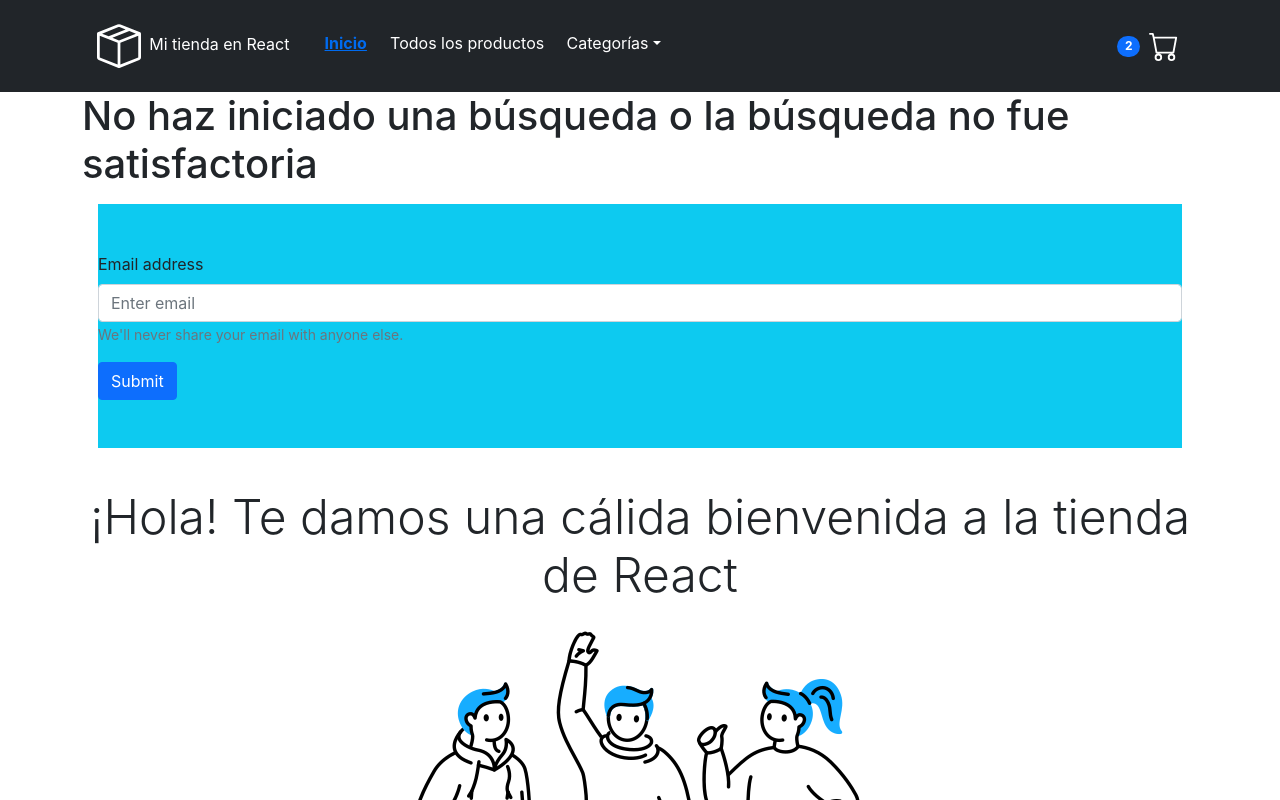
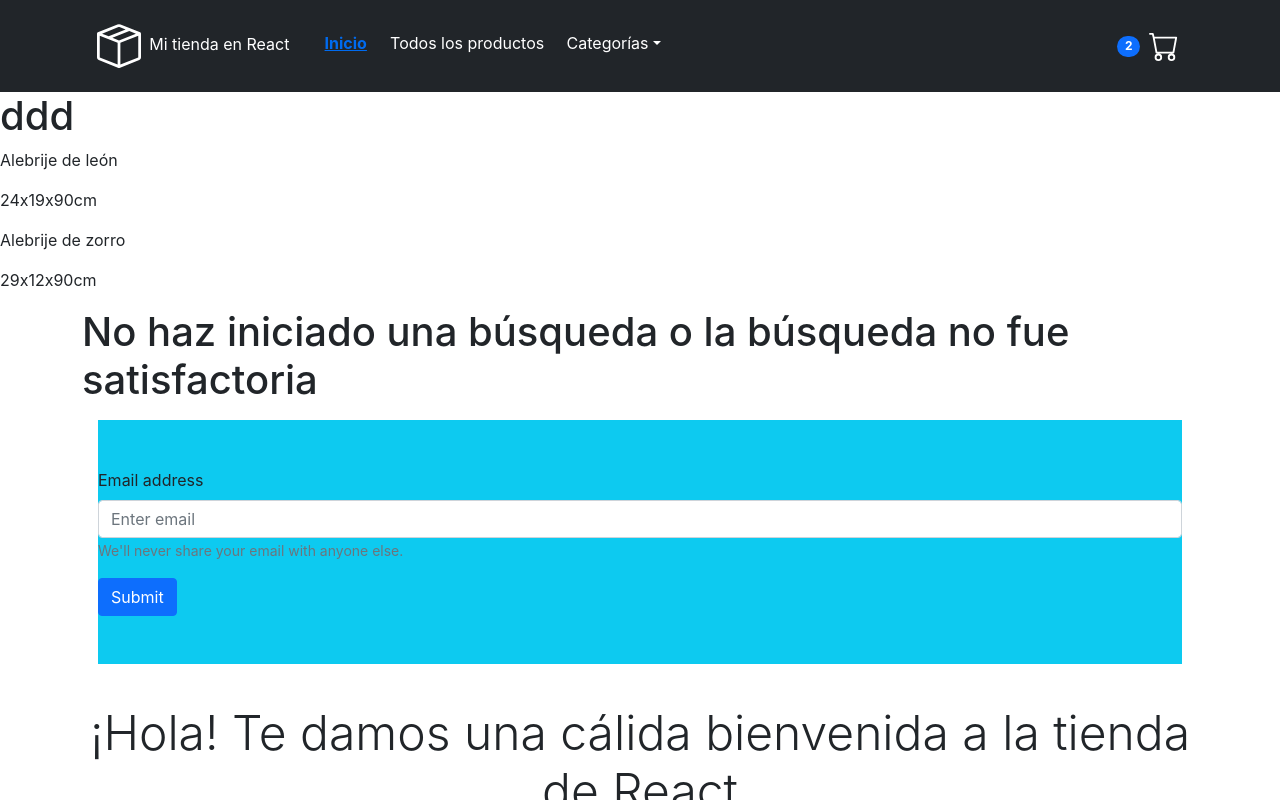
Before and after one commit to jorgefalconcampos/e-commerce-react, a React (Vite) app: page / in a window 1280 px wide. Shown: the top 800 px of the page. Built offline with nearby package versions, Linux system fonts and the light colour scheme.

Commit message:
item context prueba

```diff
--- a/src/App.jsx
+++ b/src/App.jsx
@@ -1,39 +1,47 @@
 // librerías/dependencias
-import { BrowserRouter, Routes, Route, Navigate } from "react-router-dom"
+import { BrowserRouter, Routes, Route, Navigate } from "react-router-dom";
+import { ItemsProvider } from "./components/Context/ItemsContext";
+import ItemList from "./components/Context/ItemList";
 // componentes
-import NavBar from "./components/NavBar/NavBar"
-import Home from "./components/Home/Home"
-import Error404 from './components/General/Errors/Error404'
+import NavBar from "./components/NavBar/NavBar";
+import Home from "./components/Home/Home";
+import Error404 from "./components/General/Errors/Error404";
 // import Formulario from "./components/Formulario/Formulario"
-import CartDetail from './components/Cart/CartDetail/CartDetail'
-import ItemListContainer from "./components/ItemListContainer/ItemListContainer"
-import ItemDetailContainer from './components/ItemDetailContainer/ItemDetailContainer'
-import Footer from './components/Footer/Footer'
+import CartDetail from "./components/Cart/CartDetail/CartDetail";
+import ItemListContainer from "./components/ItemListContainer/ItemListContainer";
+import ItemDetailContainer from "./components/ItemDetailContainer/ItemDetailContainer";
+import Footer from "./components/Footer/Footer";
 // estilos
-import "./App.css"
-import 'bootstrap/dist/css/bootstrap.min.css';
-
+import "./App.css";
+import "bootstrap/dist/css/bootstrap.min.css";
 
 function App() {
   return (
-     <BrowserRouter>
-        <NavBar/>
-           <Routes>
-            <Route index path="/" element={<Home/>} />
-            {/* <Route path="/categories" element={<ItemListContainer/>} /> */}
-            <Route path="/products" element={<ItemListContainer/>} />
-            <Route path="/categories/:categoryName" element={<ItemListContainer/>} />
-            <Route path="/detail/:productId" element={<ItemDetailContainer/>} />
-            <Route path="/cart" element={<CartDetail/>} />
-            <Route path="*" element={<Error404/>}/>
-            {/* <Route path="*" element={ <Navigate to="/"/>}  /> */}
-            {/* <Route path="/contact" element={<Formulario input = { Input }></Formulario>} /> */}
-          </Routes>
-          <Footer/>
+    <BrowserRouter>
+      <ItemsProvider>
+        <NavBar />
+        <ItemList/>
 
+
+
+        <Routes>
+          <Route index path="/" element={<Home />} />
+          {/* <Route path="/categories" element={<ItemListContainer/>} /> */}
+          <Route path="/products" element={<ItemListContainer />} />
+          <Route
+            path="/categories/:categoryName"
+            element={<ItemListContainer />}
+          />
+          <Route path="/detail/:productId" element={<ItemDetailContainer />} />
+          <Route path="/cart" element={<CartDetail />} />
+          <Route path="*" element={<Error404 />} />
+          {/* <Route path="*" element={ <Navigate to="/"/>}  /> */}
+          {/* <Route path="/contact" element={<Formulario input = { Input }></Formulario>} /> */}
+        </Routes>
+        <Footer />
+      </ItemsProvider>
     </BrowserRouter>
-
-  )
+  );
 }
 
-export default App
+export default App;
--- /dev/null
+++ b/src/components/Context/ItemList.jsx
@@ -0,0 +1,21 @@
+import { useContext } from "react";
+import { ItemsContext } from "./ItemsContext";
+import ItemsCard from "./ItemsCard";
+
+const ItemList = () => {
+  const [items, setItems] = useContext(ItemsContext);
+
+  console.log(items);
+
+  return (
+    <>
+      <h1>ddd</h1>
+
+      {items.map((item, index) => (
+        <ItemsCard key={index} data={item} />
+      ))}
+    </>
+  );
+};
+
+export default ItemList;
--- /dev/null
+++ b/src/components/Context/ItemsCard.jsx
@@ -0,0 +1,12 @@
+import React from 'react'
+
+const ItemsCard = ({ data }) => {
+  return (
+    <div>
+        <p>{data.nombre}</p>
+        <p>{data.medidas}</p>
+    </div>
+  )
+}
+
+export default ItemsCard
--- a/src/helpers/getFetch.js
+++ b/src/components/Context/ItemsContext.jsx
@@ -1,6 +1,8 @@
-import { articulos } from "../static/images_index.js"
+import { createContext, useState } from "react";
 
-let productos = [
+export const ItemsContext = createContext();
+
+const initialState = [
   {
     id: 1,
     nombre: "Alebrije de león",
@@ -11,12 +13,7 @@ let productos = [
     precio: 390,
     divisa: "MXN",
     disponible: 7,
-    img: [
-      articulos.art1_img1,
-      articulos.art1_img2,
-      articulos.art1_img3,
-      articulos.art1_img4,
-    ]
+
   },
   {
     id: 2,
@@ -28,17 +25,16 @@ let productos = [
     precio: 790,
     divisa: "MXN",
     disponible: 12,
-    img: [ articulos.art2_img1, articulos.art2_img2 ]
+
   },
 ];
 
-export const getFetch = new Promise((resolve, rejected) => {
-  let condition = true;
-  if (condition) {
-    setTimeout(() => {
-      resolve(productos);
-    }, 2000);
-  } else {
-    rejected("400 Not found");
-  }
-});
+export const ItemsProvider = ({ children }) => {
+    const [items, setItems] = useState(initialState);
+
+    return (
+        <ItemsContext.Provider value={[items, setItems]}>
+            {children}
+        </ItemsContext.Provider>
+    )
+}
--- a/src/components/Home/EventsAndContext.jsx
+++ b/src/components/Home/EventsAndContext.jsx
@@ -9,7 +9,7 @@ import { useState } from "react";
 import axios from "axios";
 
 const EventsAndContext = () => {
-  // te quedaste en 1:58:30
+  // te quedaste en 3:29:30
   //https://coderhouse.zoom.us/rec/play/Y27pjWVnthj6Y7JYFQ0_ZOOKRngmElE_tDNJbp70b7BhAfxWH960kHJFCla62-H87zBM9u2xPu0awWIl.dbWLulQYWEIJsP3B?continueMode=true&_x_zm_rtaid=F-onLsOWTIWxsYigC4Fbsg.1657424590264.a9ccce0a7d9b4c67c8f253cab0333f94&_x_zm_rhtaid=336
 
   const [value, setValue] = useState("");
@@ -23,22 +23,28 @@ const EventsAndContext = () => {
     setValue(e.target.value);
   };
 
-  const onSubmitEvt = (e) => {
-    // console.log(e)
+  const onSubmitEvt = async (e) => {
     setIsLoading(true);
 
     e.preventDefault();
-    // console.log(`Se hizo submit de lo siguiente: ${value}`);
     const userInput = value.toLowerCase().replace(/ /g, "");
 
     if (userInput) {
-      axios(`https://api.github.com/users/${userInput}`).then((res) => {
-        console.log(res.data);
-        setUser(res.data);
-      });
+      try {
+        const { data } = await axios(
+          `https://api.github.com/users/${userInput}`
+        );
+        console.log(data);
+        // console.log(res.data);
+        setUser(data);
+      } catch (err) {
+        console.log("Error " + err.message);
+      }
     }
 
-    setTimeout(() => { setIsLoading(false); }, 1000);
+    setTimeout(() => {
+      setIsLoading(false);
+    }, 1000);
 
     e.target[0].value = "";
     setValue("");
```
